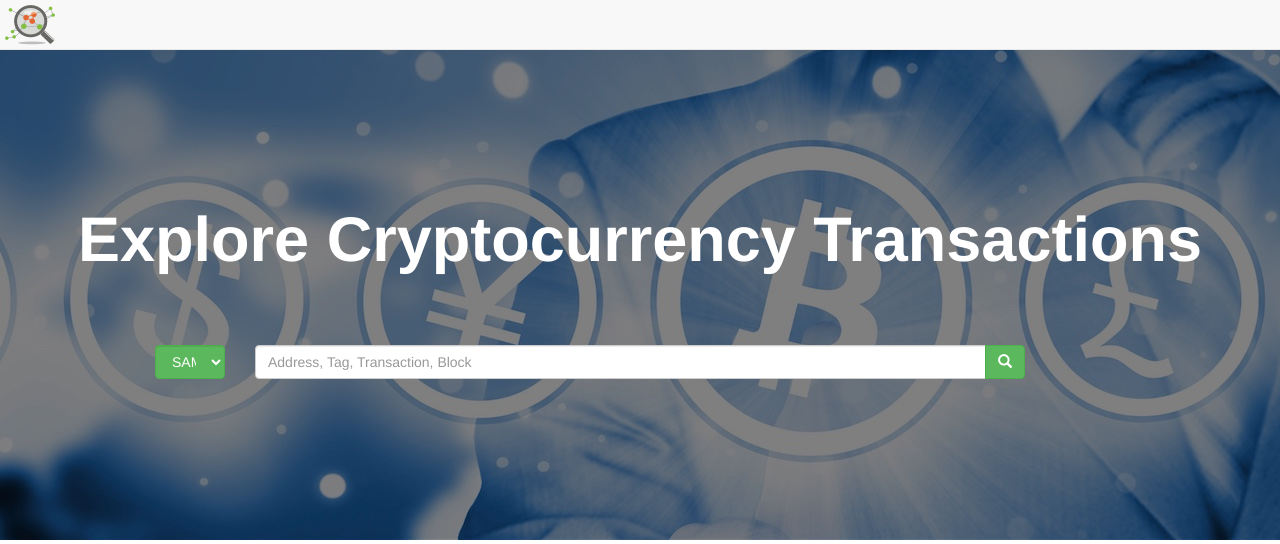
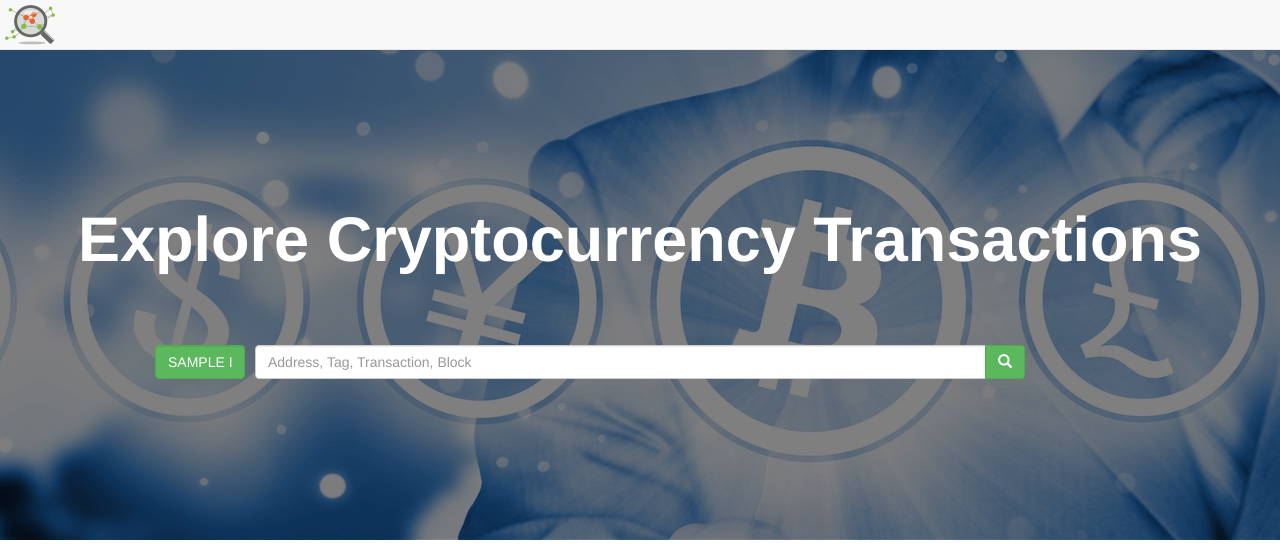
Before and after one commit to graphsense/graphsense-dashboard, a Flask app: page / in a window 1280 px wide. Shown: the top 544 px of the page. Run offline with Flask 2, Linux system fonts and the light colour scheme; a database or web service that is not in the repository returns one stand-in record (values such as "Sample title"); data that the repository does not hold is empty; some libraries are stand-ins or nearby versions.

Commit message:
improved currency button appearance

```diff
--- a/static/css/custom.css
+++ b/static/css/custom.css
@@ -258,6 +258,14 @@ a.buttons-copy span, a.buttons-print span, a.buttons-csv span {
 
 /* 10. SELECT BOXES */
 
+select#currency-selector {
+  width: 90px !important;
+  -webkit-appearance: none;
+  -moz-appearance: none;
+  appearance: none;
+
+}
+
 select#currency-switcher {
   margin: 10px;
   width: 100px !important;
```
